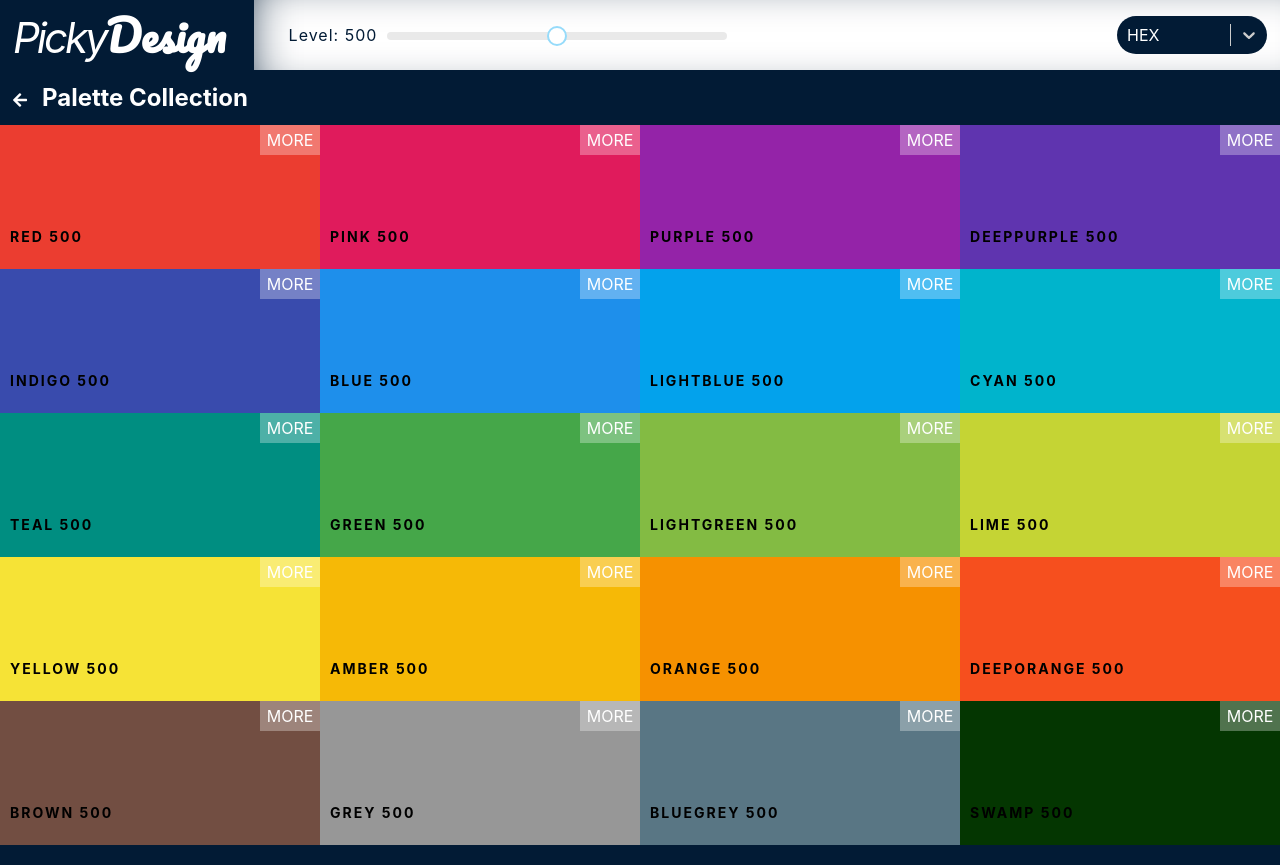
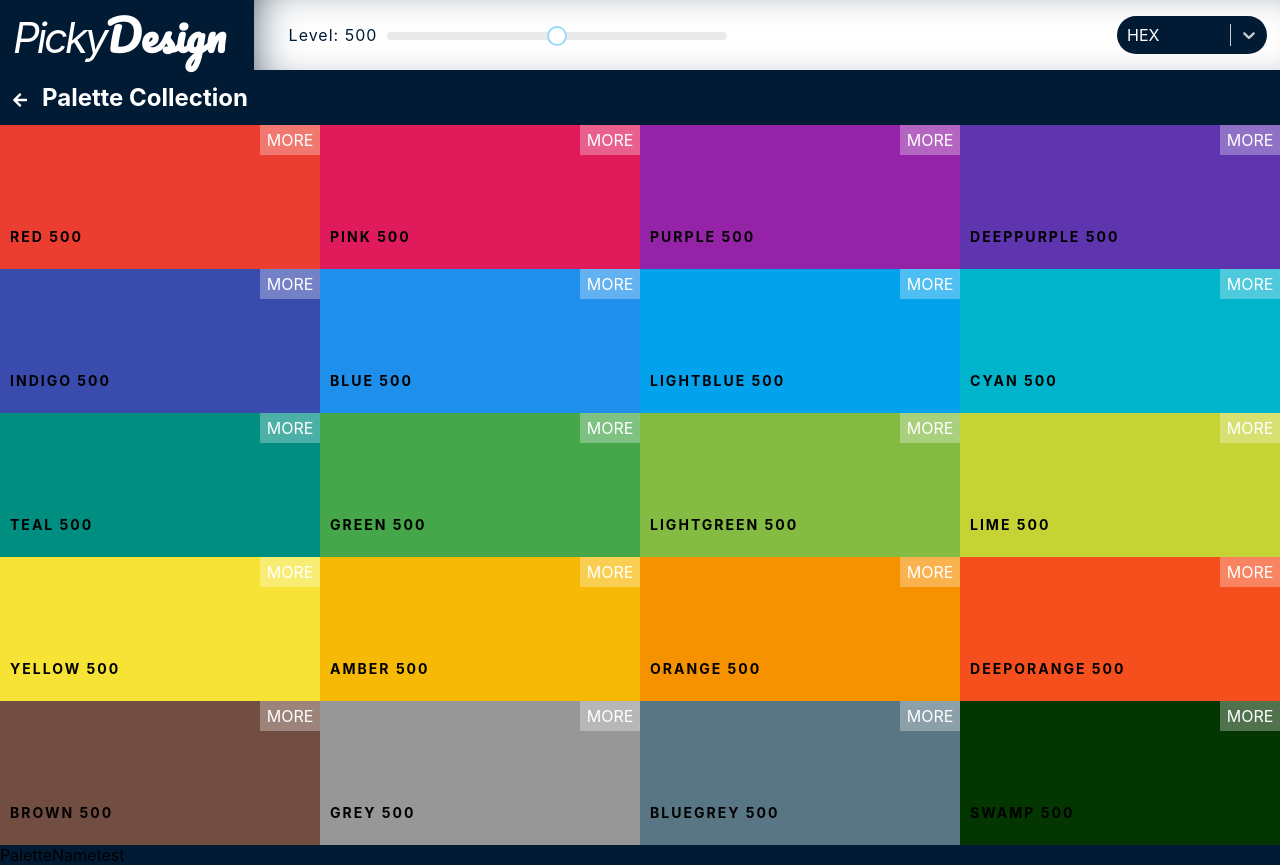
Before and after one commit to rubenbase/pickydesign, a React (Create React App) app: page / in a window 1280 px wide. Built offline with nearby package versions, Linux system fonts and the light colour scheme.

Commit message:
Add footer component

```diff
--- a/src/components/Palette/index.js
+++ b/src/components/Palette/index.js
@@ -3,7 +3,7 @@ import React, { Component } from "react";
 import ColorBox from "../ColorBox";
 import "./style.css";
 import Navbar from "../Navbar";
-
+import PaletteFooter from "../PaletteFooter";
 export default class Palette extends Component {
     constructor(props) {
         super(props);
@@ -52,7 +52,10 @@ export default class Palette extends Component {
                     <i className="fas fa-arrow-left" />
                     <h2>Palette Collection</h2>
                 </div>
-                <div className="Palette__colors">{this.renderList()}</div>
+                <div className="Palette__colors">
+                    {this.renderList()}
+                    <PaletteFooter />
+                </div>
             </div>
         );
     }
--- /dev/null
+++ b/src/components/PaletteFooter/index.js
@@ -0,0 +1,12 @@
+import React, { Component } from "react";
+
+export default class PaletteFooter extends Component {
+    render() {
+        return (
+            <footer className="PaletteFooter">
+                PaletteName
+                <span>test</span>
+            </footer>
+        );
+    }
+}
```
Also changed, not shown: src/components/PaletteFooter/style.css (added).
